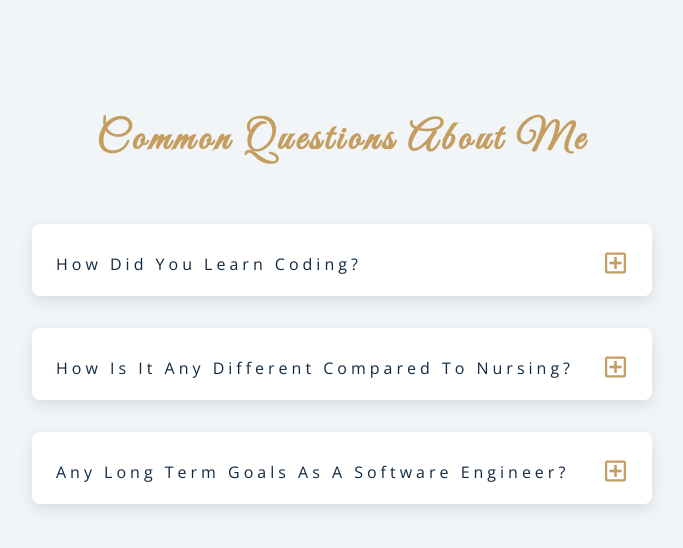
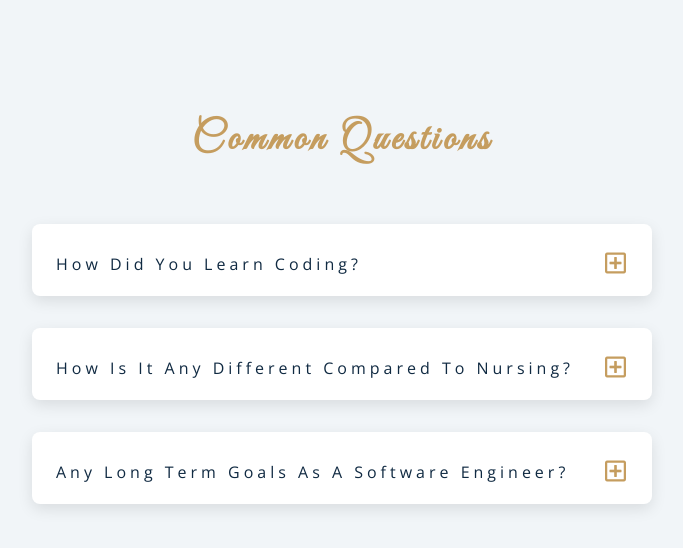
Before and after one commit to lodipalle/questions, a plain HTML site: page index.html in a window 1280 px wide. Shown: the whole page, without its empty margins (298-981 px from the left). Drawn offline with nearby package versions, Linux system fonts and the light colour scheme.

Commit message:
updated h2 of index.html

```diff
--- a/index.html
+++ b/index.html
@@ -20,7 +20,7 @@
   <body>
     <section class="questions">
       <div class="title">
-        <h2>Common Questions about Me</h2>
+        <h2>Common Questions</h2>
       </div>
       <div class="section-center">
         <article class="question">
```
